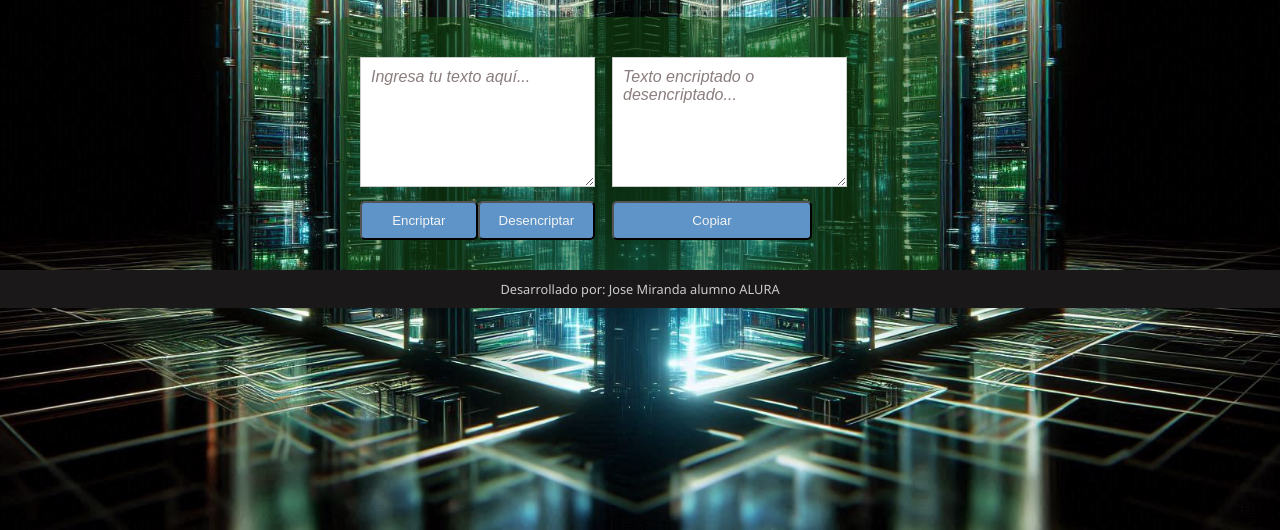
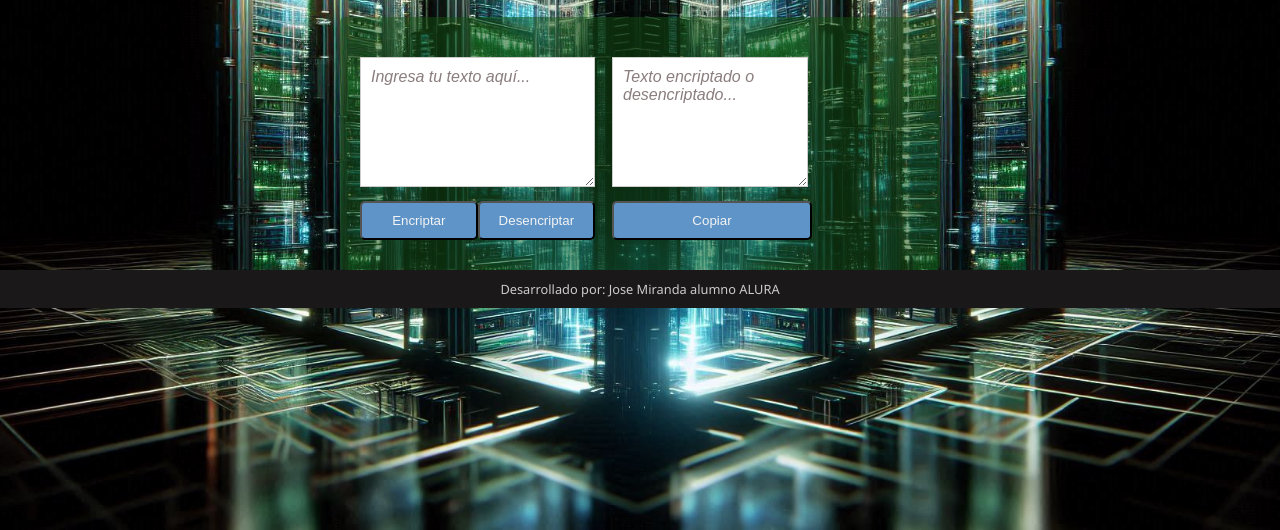
Before and after one commit to jolumiba/encriptador-de-texto.github.io, a plain HTML site: page index.html in a window 1280 px wide. Shown: the part 270-800 px from the top of the page. Drawn offline with Linux system fonts and the light colour scheme.

Commit message:
Modifico cuadro de salida

```diff
--- a/index.html
+++ b/index.html
@@ -21,7 +21,9 @@
             </div>
         </div>
         <div class="seccion_Ingreso">
-            <textarea id="salida_Texto" placeholder="Texto encriptado o desencriptado..." rows="6" readonly></textarea>
+            <!-- <textarea id="salida_Texto" placeholder="Texto encriptado o desencriptado..." rows="6" readonly></textarea> -->
+            <textarea id="salida_Texto" placeholder="Texto encriptado o desencriptado..." rows="6" readonly style="width: 100%; resize: vertical;"></textarea>
+
             <div class="botones">
                 <button onclick="copiar__Texto()">Copiar</button>
             </div>
```
